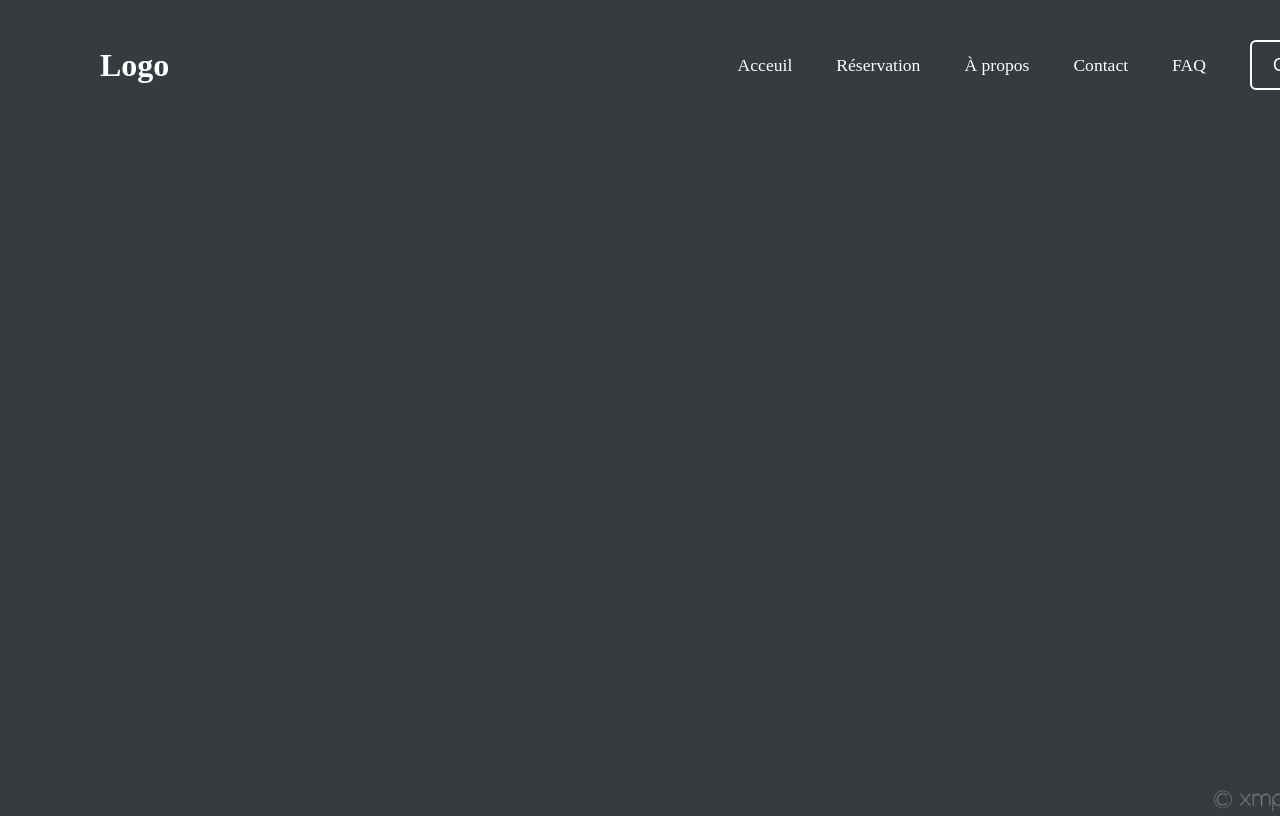
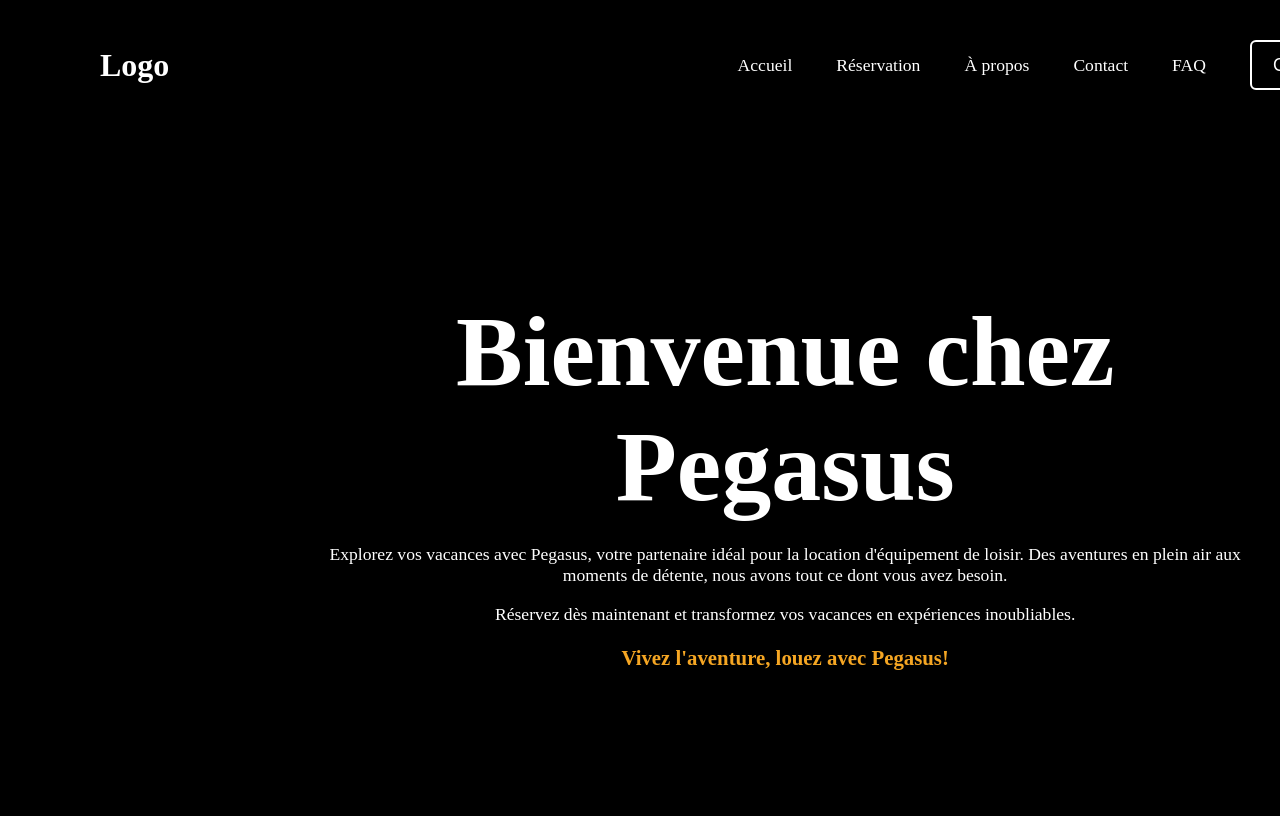
Before and after one commit to LennyFOULOU/Site_Internet_-HTML5_CSS_Javascript, a plain HTML site: page index.html in a window 1280 px wide. Drawn offline with nearby package versions, Linux system fonts and the light colour scheme.

Commit message:
ajout slogan et texte

```diff
--- a/index.html
+++ b/index.html
@@ -2,9 +2,12 @@
 <html lang="fr">
 <head>
     <meta charset="UTF-8">
-    <meta name="viewport" content="initial-scale=1,witdh=device-width">
+    <meta name="viewport" content="initial-scale=1,width=device-width">
     <title>Pegasus</title>
     <link rel="stylesheet" href="style.css">
+    <script src="script.js"></script>
+    <script type="module" src="https://unpkg.com/ionicons@7.1.0/dist/ionicons/ionicons.esm.js"></script>
+    <script nomodule src="https://unpkg.com/ionicons@7.1.0/dist/ionicons/ionicons.js"></script>
 </head>
 
 <body>
@@ -12,7 +15,7 @@
     <header>
         <h2 class="logo">Logo</h2>
         <nav class="navigation">
-            <a href ="#">Acceuil</a>
+            <a href ="#">Accueil</a>
             <a href ="#">Réservation</a>
             <a href ="#">À propos</a>
             <a href ="#">Contact</a>
@@ -78,8 +81,17 @@
             </form>
         </div>
     </div>
+    <section class="presentation">
+        <h1>Bienvenue chez Pegasus</h1>
+        <p>
+            Explorez vos vacances avec Pegasus, votre partenaire idéal pour la location d'équipement de loisir.
+            Des aventures en plein air aux moments de détente, nous avons tout ce dont vous avez besoin.
+        </p>
+        <p>
+            Réservez dès maintenant et transformez vos vacances en expériences inoubliables.
+        </p>
+        <p class="slogan">Vivez l'aventure, louez avec Pegasus!</p>
+    </section>
 
-    <script src="script.js"></script>
-    <script type="module" src="https://unpkg.com/ionicons@7.1.0/dist/ionicons/ionicons.esm.js"></script>
-<script nomodule src="https://unpkg.com/ionicons@7.1.0/dist/ionicons/ionicons.js"></script>
+
 </body>
--- a/style.css
+++ b/style.css
@@ -1,4 +1,4 @@
- {
+{
     margin: 0;
     padding: 0;
     box-sizing: border-box;
@@ -11,7 +11,7 @@ body {
     justify-content: center;
     align-items: center;
     min-height: 100vh;
-    background: url('background.jpg') no-repeat;
+    background: black;
     background-size: cover;
     background-position: center;
 }
@@ -260,3 +260,26 @@ header {
     text-decoration: underline;
 
 }
+
+.presentation {
+    text-align: center;
+    margin-top: 80px;
+    color: #fff;
+}
+
+.presentation h1 {
+    font-size: 100px;
+    margin-bottom: 20px;
+    text-align: center;
+}
+
+.presentation p {
+    font-size: 1.1em;
+    margin-bottom: 15px;
+}
+
+.presentation .slogan {
+    font-size: 1.3em;
+    font-weight: bold;
+    color: #f5a623;
+}
```
